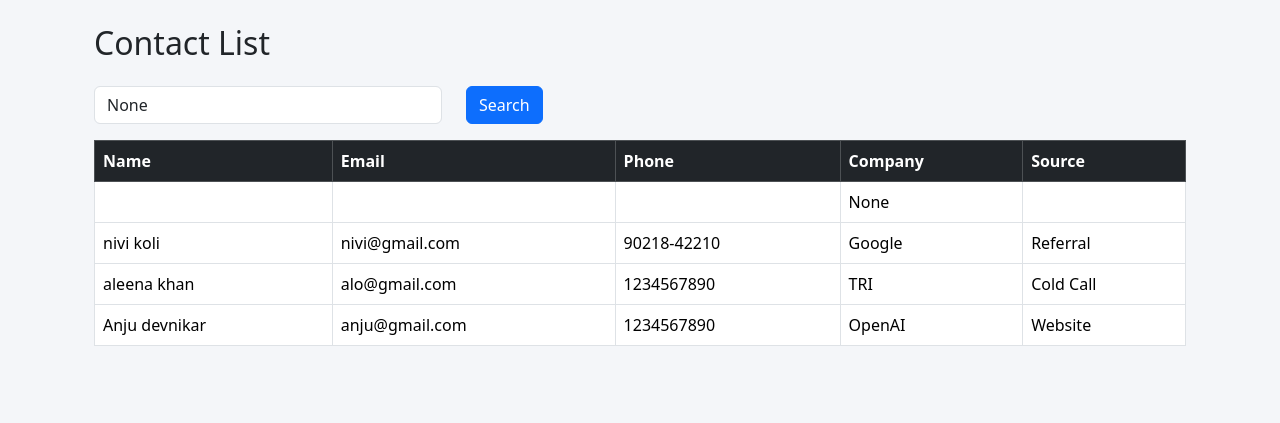
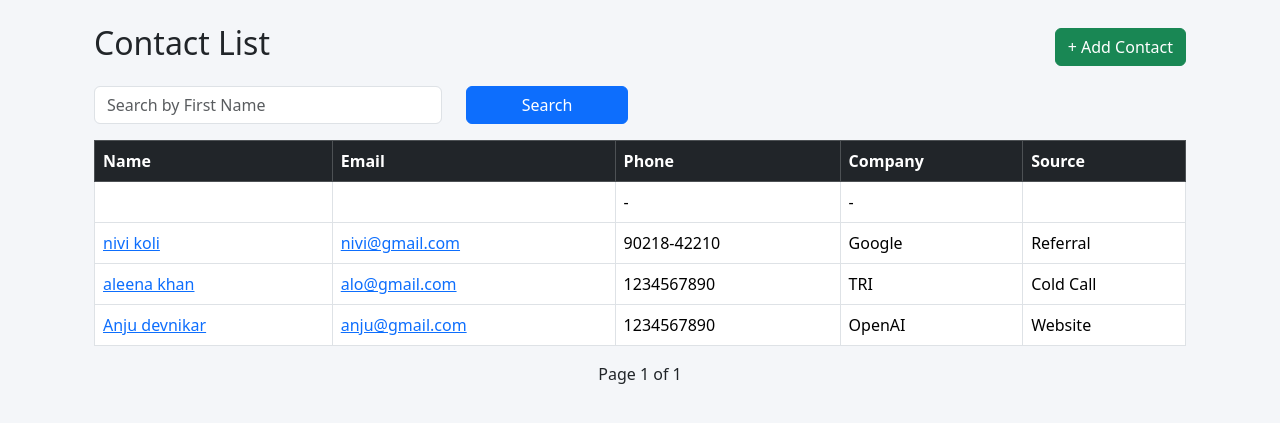
Before and after one commit to Fija-Khan/django-crm-, a Django app: page /contacts/ in a window 1280 px wide. Shown: the part 56-479 px from the top of the page. Run offline with Django 5.2, Linux system fonts and the light colour scheme; a user stored in the database is signed in; data comes from the database, SQL or seed files in the repository; both versions use the stored data as it was after the commit.

Commit message:
Update: Improve contact CRUD and import templates UI — contacts

```diff
--- a/contacts/urls.py
+++ b/contacts/urls.py
@@ -1,6 +1,16 @@
 from django.urls import path
 from . import views
+from .views import ContactCreateView
+from .views import ContactDetailView
+from .views import ContactUpdateView
+from .views import ContactDeleteView
 
 urlpatterns = [
     path("", views.contact_list, name="contact_list"),
+    path("add/",ContactCreateView.as_view(),name="contact_add",),
+    path("<int:pk>/", ContactDetailView.as_view(), name="contact_detail"),
+    path("<int:pk>/edit/", ContactUpdateView.as_view(), name="contact_edit"),
+    path("<int:pk>/delete/", ContactDeleteView.as_view(), name="contact_delete"),
+    path("export/", views.contact_export, name="contact_export"),
+    path("import/", views.contact_import, name="contact_import"),
 ]
--- a/contacts/views.py
+++ b/contacts/views.py
@@ -1,29 +1,53 @@
+import csv
+from django.http import HttpResponse
 from django.contrib.auth.decorators import login_required
 from django.core.paginator import Paginator
 from django.shortcuts import render
-from .models import Contact
+from django.db.models import Q
+from django.urls import reverse_lazy
+from django.shortcuts import render, redirect
+from django.contrib import messages
+
+from django.views.generic import (
+    CreateView,
+    DetailView,
+    UpdateView,
+    DeleteView
+)
+
+from .models import Contact, Company
+from .forms import ContactForm
 
 
+# =========================
+# CONTACT LIST (IMPROVED)
+# =========================
 @login_required
 def contact_list(request):
 
-    contacts = Contact.objects.all().order_by("-created_at")
+    contacts = Contact.objects.select_related('company').all().order_by("-created_at")
 
-    # Search
+    # 🔍 SEARCH (improved)
     search = request.GET.get("search")
     if search:
-        contacts = contacts.filter(first_name__icontains=search)
+        contacts = contacts.filter(
+            Q(first_name__icontains=search) |
+            Q(last_name__icontains=search) |
+            Q(email__icontains=search) |
+            Q(phone__icontains=search)
+        )
 
-    # Filter by Source
+    # 🎯 SOURCE FILTER
     source = request.GET.get("source")
     if source:
         contacts = contacts.filter(source=source)
 
-    # Filter by Company
+    # 🏢 COMPANY FILTER
     company = request.GET.get("company")
     if company:
         contacts = contacts.filter(company_id=company)
 
+    # 📄 PAGINATION
     paginator = Paginator(contacts, 10)
     page_number = request.GET.get("page")
     page_obj = paginator.get_page(page_number)
@@ -33,6 +57,139 @@ def contact_list(request):
         "search": search,
         "source": source,
         "company": company,
+        "companies": Company.objects.all(),   # IMPORTANT for dropdown
     }
 
     return render(request, "contacts/contact_list.html", context)
+
+
+# =========================
+# CREATE CONTACT
+# =========================
+class ContactCreateView(CreateView):
+    model = Contact
+    form_class = ContactForm
+    template_name = "contacts/contact_form.html"
+    success_url = reverse_lazy("contact_list")
+
+
+# =========================
+# CONTACT DETAIL
+# =========================
+class ContactDetailView(DetailView):
+    model = Contact
+    template_name = "contacts/contact_detail.html"
+    context_object_name = "contact"
+
+
+# =========================
+# UPDATE CONTACT
+# =========================
+class ContactUpdateView(UpdateView):
+    model = Contact
+    form_class = ContactForm
+    template_name = "contacts/contact_form.html"
+    success_url = reverse_lazy("contact_list")
+
+
+# =========================
+# DELETE CONTACT
+# =========================
+class ContactDeleteView(DeleteView):
+    model = Contact
+    template_name = "contacts/contact_confirm_delete.html"
+    success_url = reverse_lazy("contact_list")
+
+
+@login_required
+def contact_import(request):
+
+    if request.method == "POST":
+        csv_file = request.FILES.get("file")
+
+        if not csv_file:
+            messages.error(request, "No file uploaded")
+            return redirect("contact_list")
+
+        if not csv_file.name.endswith(".csv"):
+            messages.error(request, "Only CSV file allowed")
+            return redirect("contact_list")
+
+        file_data = csv_file.read().decode("utf-8").splitlines()
+        reader = csv.DictReader(file_data)
+
+        created_count = 0
+        skipped_count = 0
+
+        # CSV duplicate tracking
+        seen_emails = set()
+
+        for row in reader:
+            email = (row.get("Email") or "").strip().lower()
+
+            if not email:
+                skipped_count += 1
+                continue
+
+            # CSV duplicate check
+            if email in seen_emails:
+                skipped_count += 1
+                continue
+
+            seen_emails.add(email)
+
+            # DB duplicate check
+            if Contact.objects.filter(email=email).exists():
+                skipped_count += 1
+                continue
+
+            try:
+                company = None
+                company_name = (row.get("Company") or "").strip()
+
+                if company_name:
+                    company, _ = Company.objects.get_or_create(name=company_name)
+
+                Contact.objects.create(
+                    first_name=row.get("First Name", "").strip(),
+                    last_name=row.get("Last Name", "").strip(),
+                    email=email,
+                    phone=row.get("Phone", "").strip(),
+                    company=company
+                )
+
+                created_count += 1
+
+            except Exception as e:
+                skipped_count += 1
+                continue
+
+        messages.success(
+            request,
+            f"Import completed! Created: {created_count}, Skipped: {skipped_count}"
+        )
+        return redirect("contact_list")
+
+    return render(request, "contacts/contact_import.html")
+
+@login_required
+def contact_export(request):
+
+    response = HttpResponse(content_type='text/csv')
+    response['Content-Disposition'] = 'attachment; filename="contacts.csv"'
+
+    writer = csv.writer(response)
+    writer.writerow(['First Name', 'Last Name', 'Email', 'Phone', 'Company'])
+
+    contacts = Contact.objects.all()
+
+    for contact in contacts:
+        writer.writerow([
+            contact.first_name,
+            contact.last_name,
+            contact.email,
+            contact.phone,
+            contact.company.name if contact.company else ''
+        ])
+
+    return response
--- a/templates/contacts/contact_list.html
+++ b/templates/contacts/contact_list.html
@@ -6,9 +6,16 @@
 
 <div class="container mt-4">
 
-    <h2 class="mb-4">
-        Contact List
-    </h2>
+    <!-- Header -->
+    <div class="d-flex justify-content-between align-items-center mb-3">
+
+        <h2>Contact List</h2>
+
+        <a href="{% url 'contact_add' %}" class="btn btn-success">
+            + Add Contact
+        </a>
+
+    </div>
 
     <!-- Search Form -->
     <form method="GET" class="row mb-3">
@@ -19,30 +26,31 @@
                 name="search"
                 class="form-control"
                 placeholder="Search by First Name"
-                value="{{ search }}"
+                value="{{ search|default:'' }}"
             >
         </div>
 
-        <div class="col-md-3">
-            <button class="btn btn-primary">
+        <div class="col-md-2">
+            <button class="btn btn-primary w-100">
                 Search
             </button>
         </div>
 
     </form>
 
+    <!-- Table -->
+    <div class="table-responsive">
+
         <table class="table table-bordered table-hover">
 
             <thead class="table-dark">
 
                 <tr>
-
                     <th>Name</th>
                     <th>Email</th>
                     <th>Phone</th>
                     <th>Company</th>
                     <th>Source</th>
-
                 </tr>
 
             </thead>
@@ -54,34 +62,27 @@
                 <tr>
 
                     <td>
-
-                    {{ contact.first_name }}
-                    {{ contact.last_name }}
-
+                        <a href="{% url 'contact_detail' contact.id %}">
+                            {{ contact.first_name }} {{ contact.last_name }}
+                        </a>
                     </td>
 
                     <td>
-
+                        <a href="mailto:{{ contact.email }}">
                             {{ contact.email }}
-
+                        </a>
                     </td>
 
                     <td>
-
-                    {{ contact.phone }}
-
+                        {{ contact.phone|default:"-" }}
                     </td>
 
                     <td>
-
-                    {{ contact.company }}
-
+                        {{ contact.company|default:"-" }}
                     </td>
 
                     <td>
-
                         {{ contact.get_source_display }}
-
                     </td>
 
                 </tr>
@@ -89,13 +90,9 @@
                 {% empty %}
 
                 <tr>
-
-                <td colspan="5">
-
+                    <td colspan="5" class="text-center text-muted">
                         No Contacts Found
-
                     </td>
-
                 </tr>
 
                 {% endfor %}
@@ -106,4 +103,29 @@
 
     </div>
 
+    <!-- Pagination -->
+    <div class="d-flex justify-content-center">
+
+        {% if page_obj.has_previous %}
+            <a class="btn btn-outline-primary me-2"
+               href="?page={{ page_obj.previous_page_number }}&search={{ search }}">
+                Previous
+            </a>
+        {% endif %}
+
+        <span class="align-self-center">
+            Page {{ page_obj.number }} of {{ page_obj.paginator.num_pages }}
+        </span>
+
+        {% if page_obj.has_next %}
+            <a class="btn btn-outline-primary ms-2"
+               href="?page={{ page_obj.next_page_number }}&search={{ search }}">
+                Next
+            </a>
+        {% endif %}
+
+    </div>
+
+</div>
+
 {% endblock %}
```
Also changed, not shown: contacts/forms.py (+10 -0 lines), templates/contacts/contact_confirm_delete.html (added, +38 -0 lines), templates/contacts/contact_detail.html (added, +86 -0 lines), templates/contacts/contact_form.html (added, +39 -0 lines), templates/contacts/contact_import.html (added, +58 -0 lines), db.sqlite3. Lines whose indentation alone changed are shown as unchanged.
